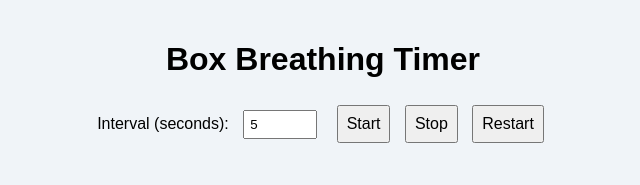
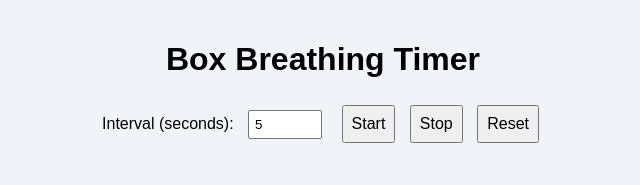
Before and after one commit to rupesh2909/box-breathing-timer, a plain HTML site: page index.html in a window 1280 px wide. Shown: the top 185 px of the page, 317-957 px from the left. Drawn offline with Linux system fonts and the light colour scheme.

Commit message:
Change restart button name

```diff
--- a/index.html
+++ b/index.html
@@ -16,7 +16,7 @@
       <input type="number" id="interval" min="1" max="20" value="5" />
       <button id="startBtn">Start</button>
       <button id="stopBtn">Stop</button>
-      <button id="restartBtn">Restart</button>
+      <button id="restartBtn">Reset</button>
     </div>
 
     <div class="square-container">
```
